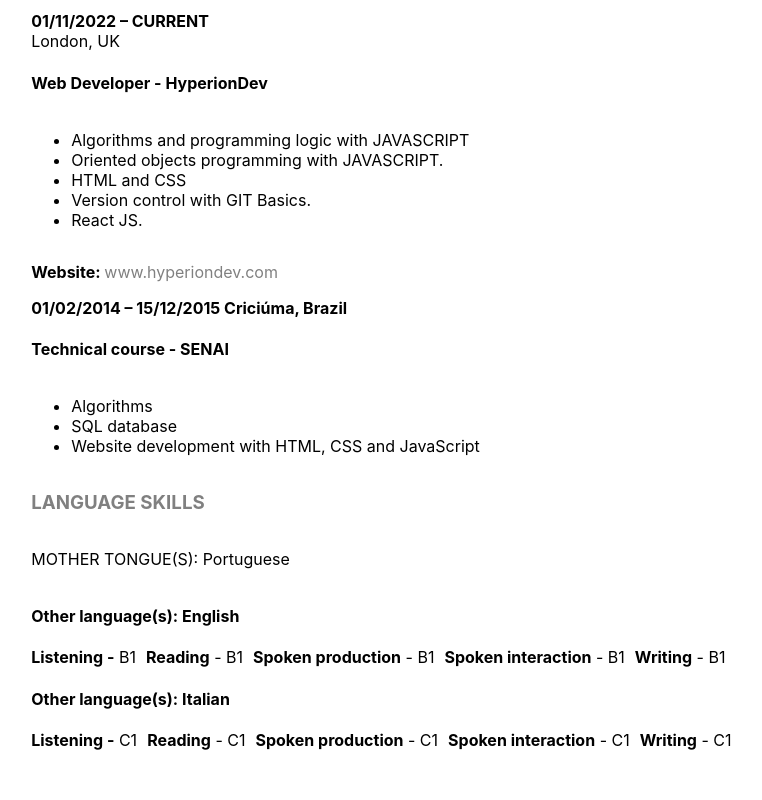
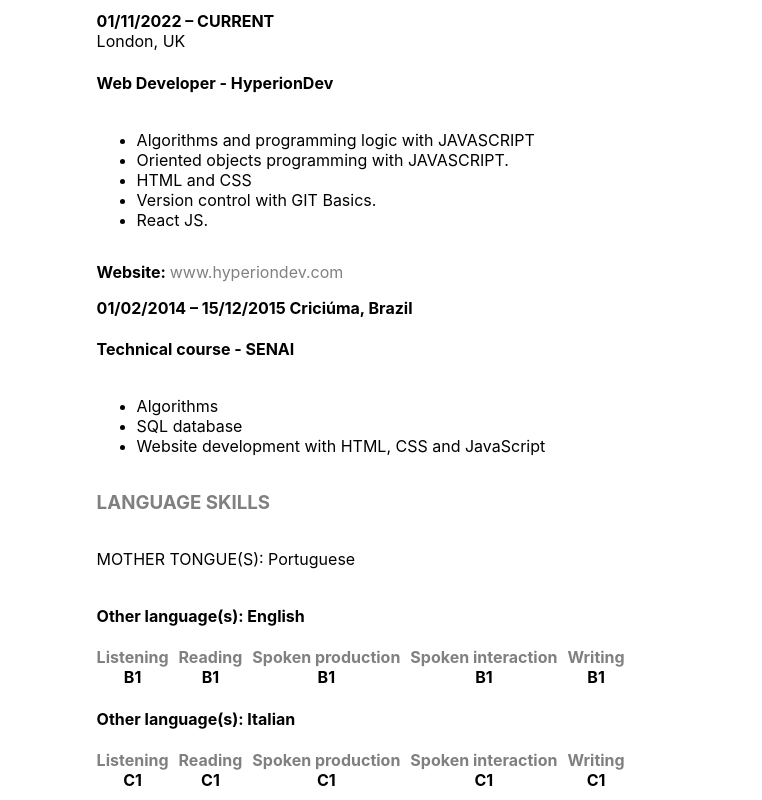
Before and after one commit to MarlonTancredo/My-Cv, a React (Create React App) app: page / in a window 1280 px wide. Shown: the part 478-1278 px from the top of the page, without its empty margins (413-1175 px from the left). Before the commit the page ends 1238 px from the top, so only its background shows below. Built offline with nearby package versions, Linux system fonts and the light colour scheme.

Commit message:
changing font weight and color of Language and skill components

```diff
--- a/src/components/Content.jsx
+++ b/src/components/Content.jsx
@@ -59,41 +59,51 @@
       <S.Section>LANGUAGE SKILLS</S.Section>
       <p>MOTHER TONGUE(S): Portuguese </p>
       <h4>Other language(s): English</h4>
-      <S.Laguages>
-        <div>
-          <strong>Listening -</strong> B1
-        </div>
-        <div>
-          <strong>Reading</strong> - B1
-        </div>
-        <div>
-          <strong>Spoken production</strong> - B1
-        </div>
-        <div>
-          <strong>Spoken interaction</strong> - B1
-        </div>
-        <div>
-          <strong>Writing</strong> - B1
-        </div>
-      </S.Laguages>
+      <S.LanguagesSection>
+        <S.Language>
+          Listening
+          <S.Skill>B1</S.Skill>
+        </S.Language>
+        <S.Language>
+          Reading
+          <S.Skill>B1</S.Skill>
+        </S.Language>
+        <S.Language>
+          Spoken production
+          <S.Skill>B1</S.Skill>
+        </S.Language>
+        <S.Language>
+          Spoken interaction
+          <S.Skill>B1</S.Skill>
+        </S.Language>
+        <S.Language>
+          Writing
+          <S.Skill>B1</S.Skill>
+        </S.Language>
+      </S.LanguagesSection>
       <h4>Other language(s): Italian</h4>
-      <S.Laguages>
-        <div>
-          <strong>Listening -</strong> C1
-        </div>
-        <div>
-          <strong>Reading</strong> - C1
-        </div>
-        <div>
-          <strong>Spoken production</strong> - C1
-        </div>
-        <div>
-          <strong>Spoken interaction</strong> - C1
-        </div>
-        <div>
-          <strong>Writing</strong> - C1
-        </div>
-      </S.Laguages>
+      <S.LanguagesSection>
+        <S.Language>
+          Listening
+          <S.Skill>C1</S.Skill>
+        </S.Language>
+        <S.Language>
+          Reading
+          <S.Skill>C1</S.Skill>
+        </S.Language>
+        <S.Language>
+          Spoken production
+          <S.Skill>C1</S.Skill>
+        </S.Language>
+        <S.Language>
+          Spoken interaction
+          <S.Skill>C1</S.Skill>
+        </S.Language>
+        <S.Language>
+          Writing
+          <S.Skill>C1</S.Skill>
+        </S.Language>
+      </S.LanguagesSection>
     </S.ContentContainer>
   );
 };
--- a/src/components/styles.jsx
+++ b/src/components/styles.jsx
@@ -95,9 +95,19 @@
   }
 `;
 
-export const Laguages = styled.div`
+export const LanguagesSection = styled.div`
   display: flex;
   flex-direction: row;
   gap: 10px;
   text-align: center;
 `;
+
+export const Language = styled.div`
+  font-weight: bold;
+  color: ${grey.color};
+`;
+
+export const Skill = styled.div`
+  font-weight: bold;
+  color: ${black.color};
+`;
```
